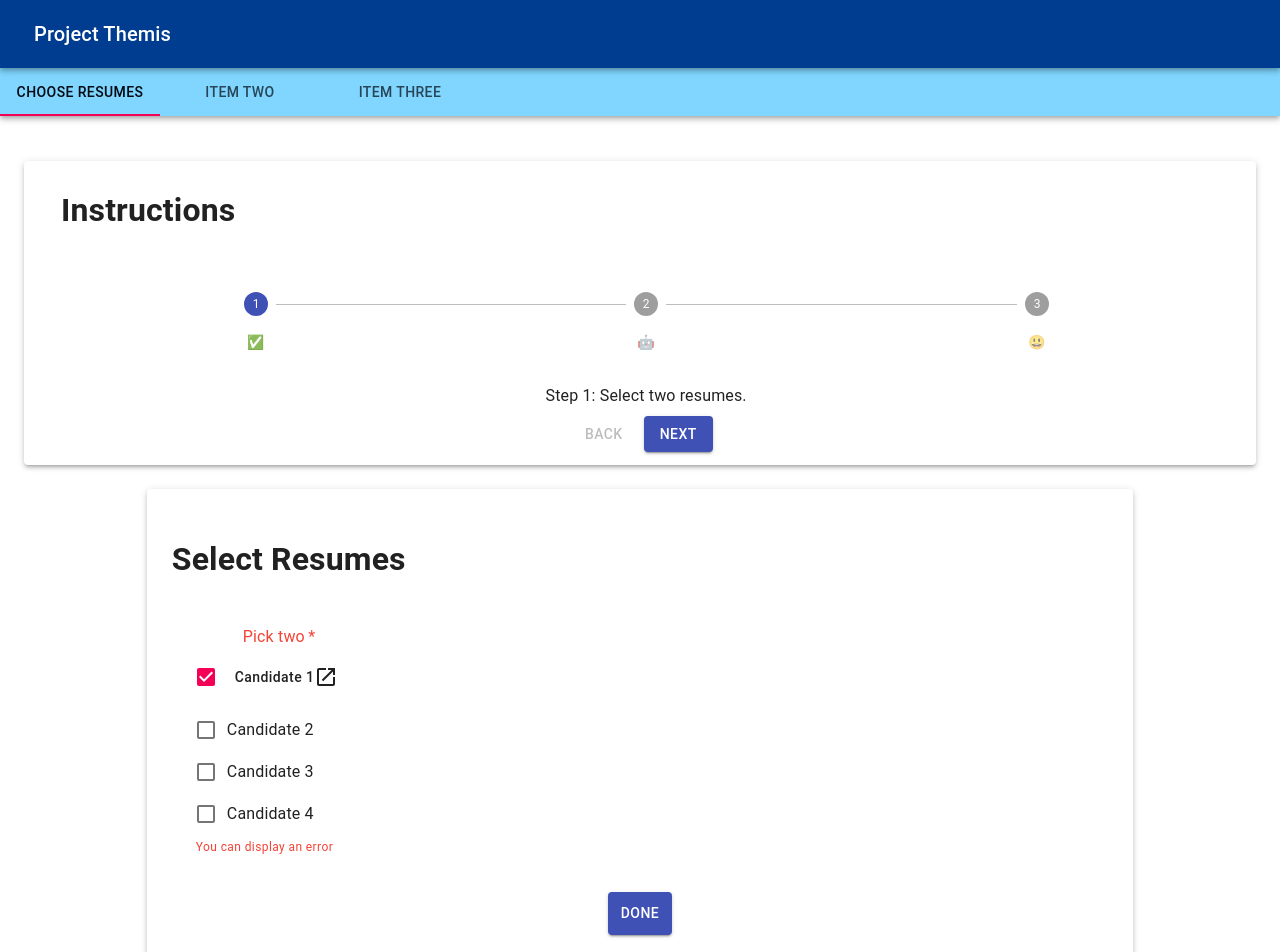
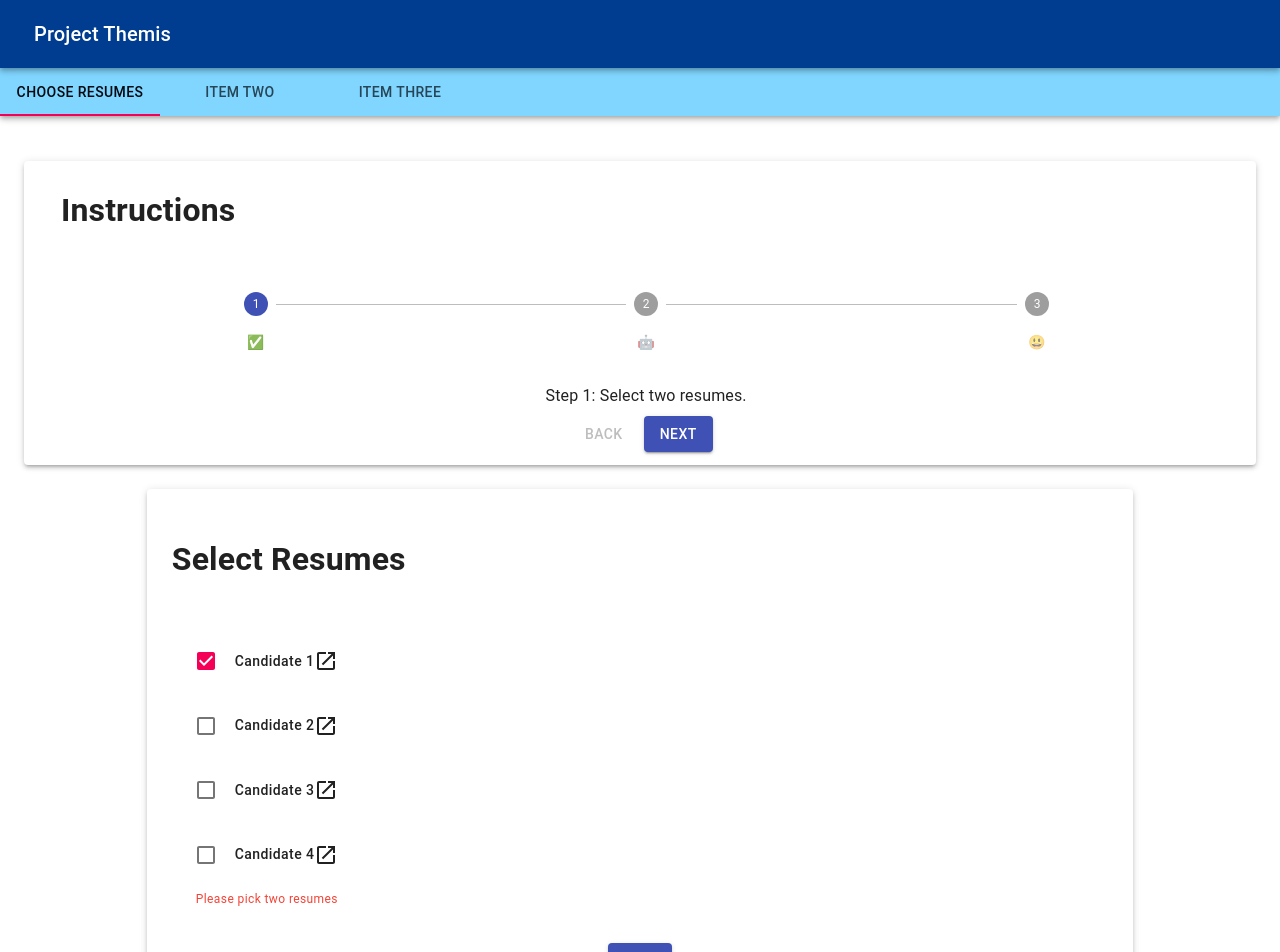
Before and after one commit to kristina-arezina/ai-hack-webapp, a React (Create React App) app: page / in a window 1280 px wide. Shown: the top 952 px of the page. Built offline with nearby package versions, Linux system fonts and the light colour scheme.

Commit message:
added list logic

```diff
--- a/src/components/SelectResume.js
+++ b/src/components/SelectResume.js
@@ -12,11 +12,14 @@ import OpenInNewIcon from '@material-ui/icons/OpenInNew';
 const useStyles = makeStyles((theme) => ({
   root: {
     display: 'flex',
-    width:"90%",
+    width:"100%"
   },
   formControl: {
     margin: theme.spacing(3),
   },
+  formLabel: {
+    textAlign: "left"
+  }
 }));
 
 export default function CheckboxesGroup() {
@@ -38,12 +41,11 @@ export default function CheckboxesGroup() {
   return (
     <div className={classes.root}>
       <FormControl required error={error} component="fieldset" className={classes.formControl}>
-        <FormLabel component="legend">Pick two</FormLabel>
           <FormGroup>
             <FormControlLabel
               control={<Checkbox checked={gilad} onChange={handleChange} name="gilad" />}
               label={
-                <Button style={{textTransform: "capitalize"}}  edge="end" aria-label="comments">
+                <Button style={{textTransform: "capitalize"}} edge="end" aria-label="comments">
                 <p>Candidate 1</p>
                  <OpenInNewIcon/>
                </Button>
@@ -52,18 +54,36 @@ export default function CheckboxesGroup() {
             </FormControlLabel>
             <FormControlLabel
               control={<Checkbox checked={jason} onChange={handleChange} name="jason" />}
-              label="Candidate 2"
-            />
+              label={
+                <Button style={{textTransform: "capitalize"}}  edge="end" aria-label="comments">
+                <p>Candidate 2</p>
+                 <OpenInNewIcon/>
+               </Button>
+              }
+            >
+            </FormControlLabel>
             <FormControlLabel
               control={<Checkbox checked={antoine} onChange={handleChange} name="antoine" />}
-              label="Candidate 3"
-            />
+              label={
+                <Button style={{textTransform: "capitalize"}}  edge="end" aria-label="comments">
+                <p>Candidate 3</p>
+                 <OpenInNewIcon/>
+               </Button>
+              }
+            >
+            </FormControlLabel>
             <FormControlLabel
               control={<Checkbox checked={kristina} onChange={handleChange} name="kristina" />}
-              label="Candidate 4"
-            />
+              label={
+                <Button style={{textTransform: "capitalize"}}  edge="end" aria-label="comments">
+                <p>Candidate 4</p>
+                 <OpenInNewIcon/>
+               </Button>
+              }
+            >
+            </FormControlLabel>
           </FormGroup>
-        <FormHelperText>You can display an error</FormHelperText>
+        <FormHelperText>Please pick two resumes</FormHelperText>
       </FormControl>
     </div>
   );
--- a/src/components/StepOne.js
+++ b/src/components/StepOne.js
@@ -81,7 +81,7 @@ export default function StepOne() {
             <Instructions/>
         </Paper>
 
-        <Paper style={{ padding:"2%", marginLeft: "10%", marginRight: "10%", marginTop: "2%", width:"76%"}} elevation={3}>
+        <Paper style={{ padding:"2%", marginLeft: "10%", marginRight: "10%", marginTop: "2%", width:"auto"}} elevation={3}>
           <h1 style={{ textAlign:"left"}}>Select Resumes</h1>
           <SelectResume/>
           <Button style={{padding:"1%", margin: "1%"}} variant="contained" color="primary">
```
